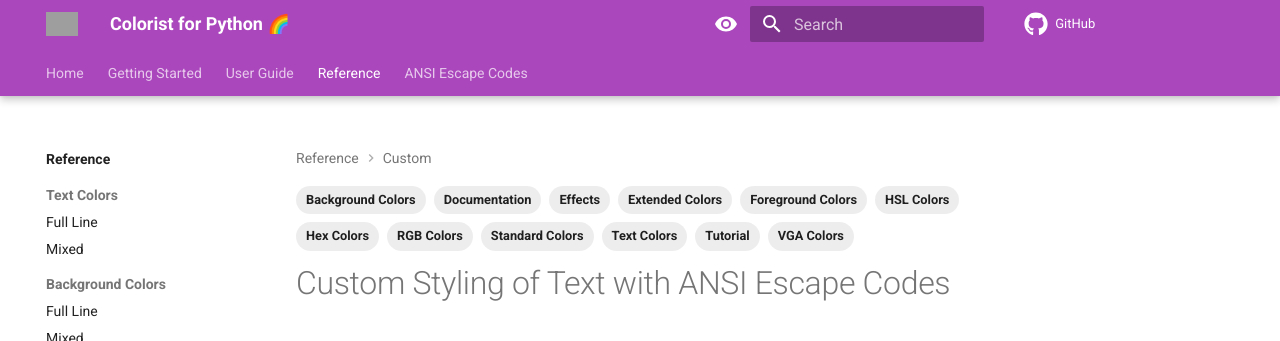
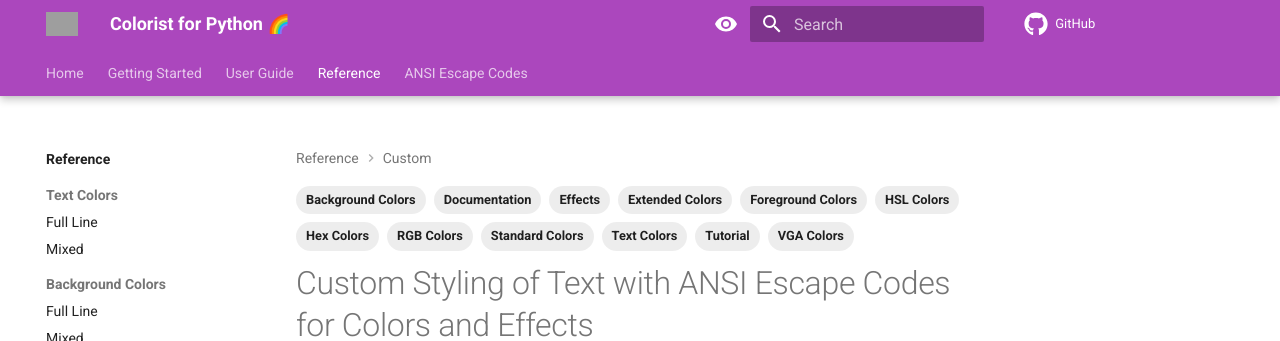
Before and after one commit to jakob-bagterp/colorist-for-python, an MkDocs documentation site: the page built from docs/reference/custom/text-styling.md, in a window 1280 px wide, cut to the strip 0-341 px from the top of the page. Built offline with MkDocs 1.6.1 and Material for MkDocs 9.7.7, drawn with Linux system fonts in a browser that asks for light colours; comment, search, counter and statistics services are not loaded; grey boxes are pictures that could not be loaded.

Commit message:
Shorten and expand titles for better SEO.

```diff
--- a/docs/reference/custom/text-styling.md
+++ b/docs/reference/custom/text-styling.md
@@ -1,5 +1,5 @@
 ---
-title: Style Text with ANSI Escape Codes for Colors and Effects
+title: Style Text with ANSI Escape Codes
 description: The easiest way to apply ANSI escape codes for text and background colors, effects and styling using Colorist for Python. This documentation includes code examples.
 tags:
     - Documentation
@@ -16,7 +16,7 @@
     - Effects
 ---
 
-# Custom Styling of Text with ANSI Escape Codes
+# Custom Styling of Text with ANSI Escape Codes for Colors and Effects
 
 ::: colorist.style.text.MkDocstringsWrapper
     options:
```
